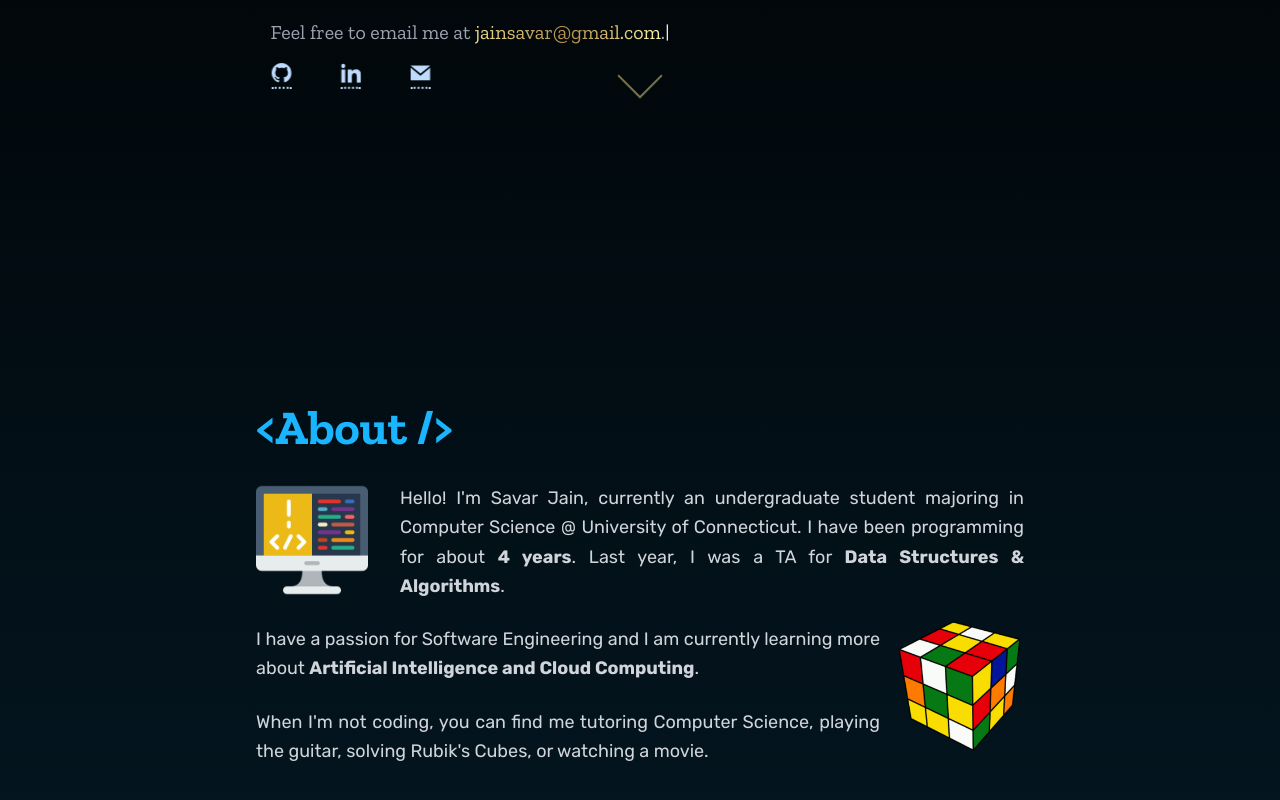
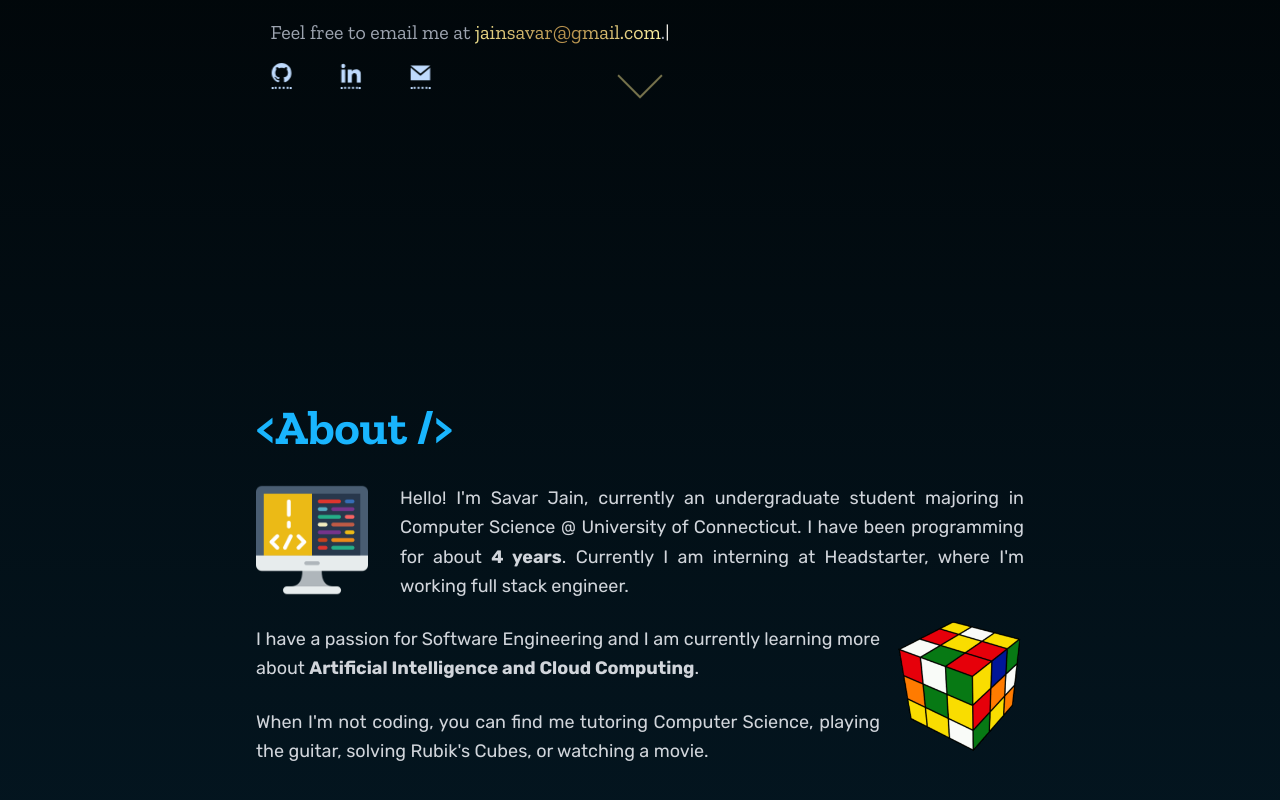
Before and after one commit to SavarJ/jainsavar.com, a React (Create React App) app: page / in a window 1280 px wide. Shown: the part 412-1212 px from the top of the page. Built offline with nearby package versions, Linux system fonts and the light colour scheme.

Commit message:
Change about section

```diff
--- a/src/components/sections/About/FirstParagraph.tsx
+++ b/src/components/sections/About/FirstParagraph.tsx
@@ -7,8 +7,10 @@ const FirstParagraph: React.FC = () => {
       <img src="/coding.png" alt="Coding-img" className="pr-8 pb-4 w-36 sm:float-left" />
       <Paragraph>
         Hello! I'm Savar Jain, currently an undergraduate student majoring in Computer Science @ University of
-        Connecticut. I have been programming for about <NumberOfYearsOfProgramming />. Last year, I was a TA
-        for <strong>Data Structures & Algorithms</strong>.
+        Connecticut. I have been programming for about <NumberOfYearsOfProgramming />. Currently I am
+        interning at Headstarter, where I'm working full stack engineer.
+        {/* Last year, I was a TA for{" "}
+        <strong>Data Structures & Algorithms</strong>. */}
       </Paragraph>
       <div className="flex flex-col sm:block">
         <img
```
